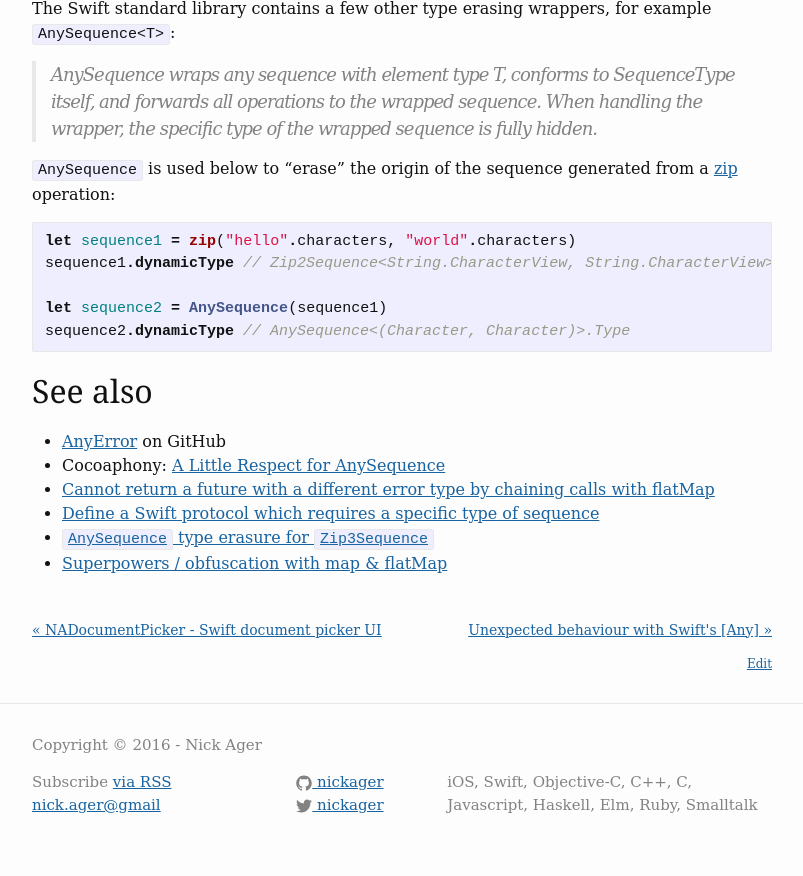
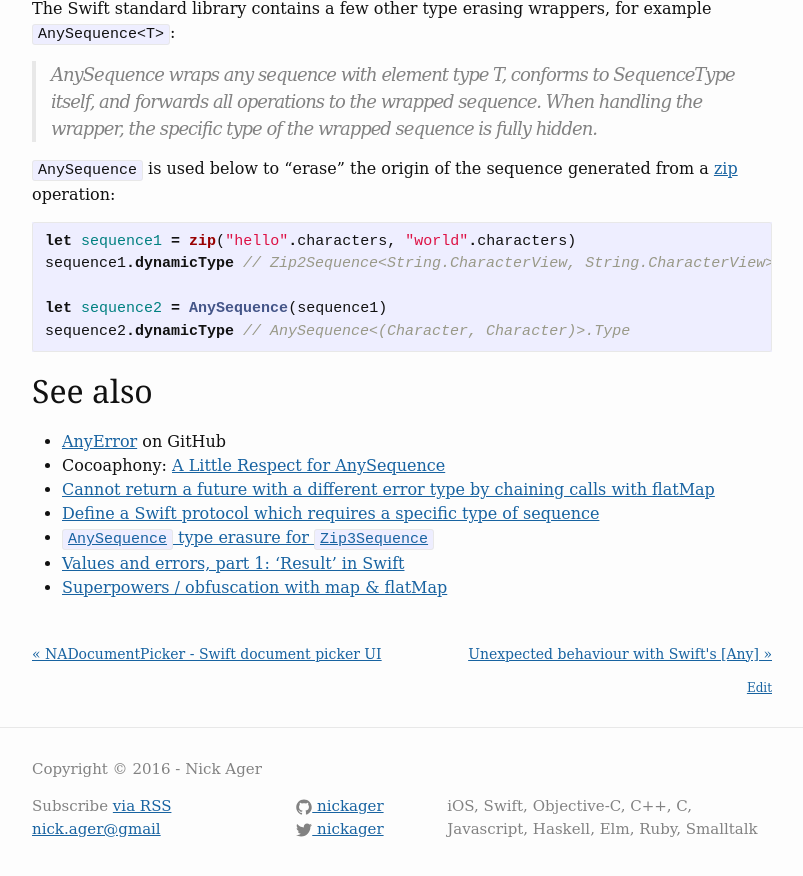
Before and after one commit to NickAger/nickager.github.io, a Jekyll site: the page built from _posts/2016-03-08-AnyError.md, in a window 1280 px wide and 900 px high, scrolled down 1499 px. Shown: the top 876 px of the window, without its empty margins (238-1041 px from the left). Built offline with Jekyll 4.4.1, drawn with Linux system fonts in a browser that asks for light colours; some web fonts are replaced; comment, search, counter and statistics services are not loaded.

Commit message:
added a new link

```diff
--- a/_posts/2016-03-08-AnyError.md
+++ b/_posts/2016-03-08-AnyError.md
@@ -84,4 +84,5 @@ sequence2.dynamicType // AnySequence<(Character, Character)>.Type
 * [Cannot return a future with a different error type by chaining calls with flatMap](https://github.com/Thomvis/BrightFutures/issues/115)
 * [Define a Swift protocol which requires a specific type of sequence](http://stackoverflow.com/questions/33843038/define-a-swift-protocol-which-requires-a-specific-type-of-sequence)
 * [`AnySequence` type erasure for `Zip3Sequence`]({% post_url 2016-01-28-zip3 %})
+* [Values and errors, part 1: 'Result' in Swift](https://www.cocoawithlove.com/blog/2016/08/21/result-types-part-one.html)
 * [Superpowers / obfuscation with map & flatMap]({% post_url 2016-02-02-flatmap-and-obfuscation %})
```
